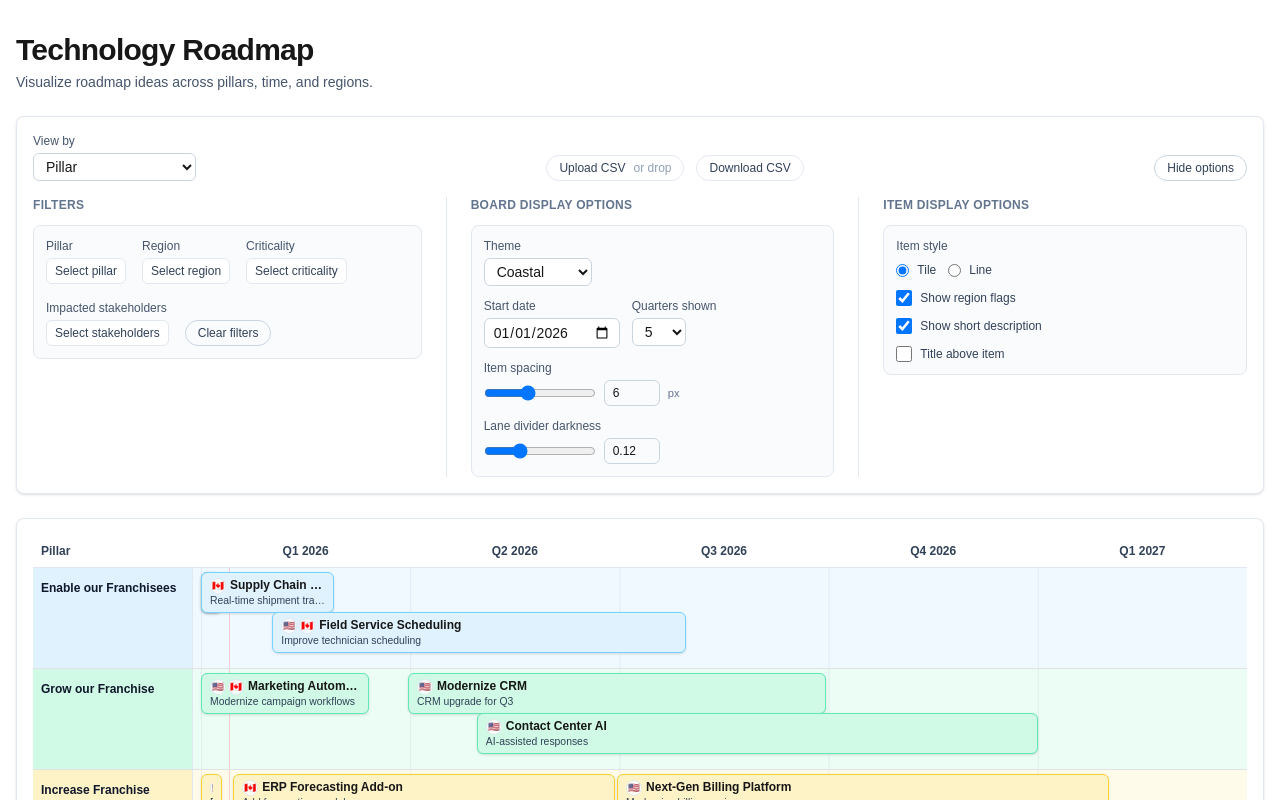
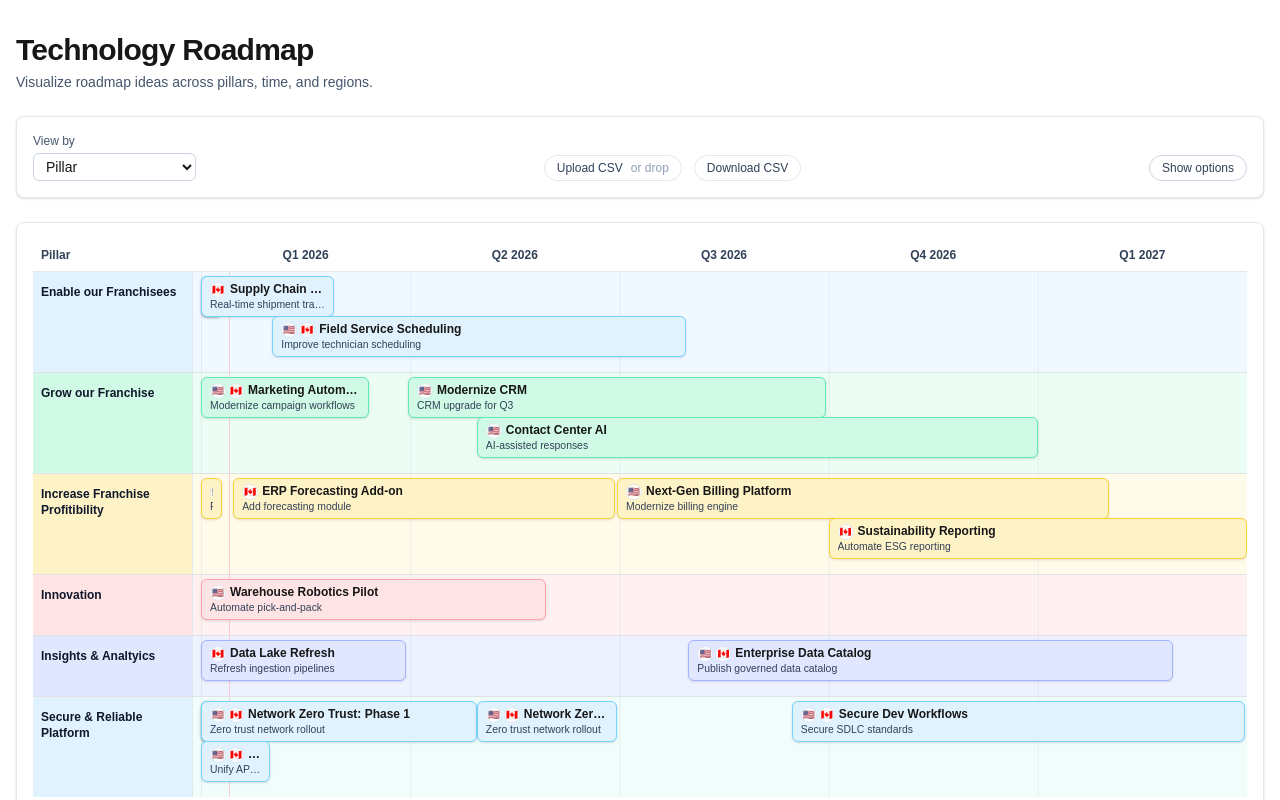
Before and after one commit to afalubi/roadmap-viewer, a Next.js app: page / in a window 1280 px wide. Shown: the top 800 px of the page. Built offline with nearby package versions, Linux system fonts and the light colour scheme.

Commit message:
feat: persisting collapse state to user session

```diff
--- a/src/app/page.tsx
+++ b/src/app/page.tsx
@@ -51,6 +51,7 @@ export default function HomePage() {
   );
   const [quartersToShow, setQuartersToShow] = useState(5);
   const [isHydrated, setIsHydrated] = useState(false);
+  const [isHeaderCollapsed, setIsHeaderCollapsed] = useState(true);
 
   useEffect(() => {
     loadRoadmap().then((data) => {
@@ -111,6 +112,7 @@ export default function HomePage() {
         };
         startDate: string;
         quartersToShow: number;
+        isHeaderCollapsed: boolean;
       }>;
 
       if (parsed.selectedPillars) setSelectedPillars(parsed.selectedPillars);
@@ -124,6 +126,9 @@ export default function HomePage() {
       if (parsed.displayOptions) setDisplayOptions(parsed.displayOptions);
       if (parsed.startDate) setStartDate(parsed.startDate);
       if (parsed.quartersToShow) setQuartersToShow(parsed.quartersToShow);
+      if (typeof parsed.isHeaderCollapsed === 'boolean') {
+        setIsHeaderCollapsed(parsed.isHeaderCollapsed);
+      }
     } catch {
       // Ignore corrupted storage entries.
     } finally {
@@ -143,6 +148,7 @@ export default function HomePage() {
       displayOptions,
       startDate,
       quartersToShow,
+      isHeaderCollapsed,
     };
     localStorage.setItem(settingsKey, JSON.stringify(payload));
   }, [
@@ -156,6 +162,7 @@ export default function HomePage() {
     displayOptions,
     startDate,
     quartersToShow,
+    isHeaderCollapsed,
     settingsKey,
   ]);
 
@@ -235,6 +242,8 @@ export default function HomePage() {
             setCurrentCsvText(text);
           }}
           onCsvDownload={handleCsvDownload}
+          isHeaderCollapsed={isHeaderCollapsed}
+          setIsHeaderCollapsed={setIsHeaderCollapsed}
         />
 
         <RoadmapTimeline
--- a/src/components/roadmap/RoadmapFilters.tsx
+++ b/src/components/roadmap/RoadmapFilters.tsx
@@ -68,6 +68,8 @@ interface Props {
   setQuartersToShow: (value: number) => void;
   onCsvUpload: (text: string) => void;
   onCsvDownload: () => void;
+  isHeaderCollapsed: boolean;
+  setIsHeaderCollapsed: (value: boolean) => void;
 }
 
 export function RoadmapFilters({
@@ -92,8 +94,9 @@ export function RoadmapFilters({
   setQuartersToShow,
   onCsvUpload,
   onCsvDownload,
+  isHeaderCollapsed,
+  setIsHeaderCollapsed,
 }: Props) {
-  const [isCollapsed, setIsCollapsed] = useState(false);
   const [isDragging, setIsDragging] = useState(false);
   const pillars = Array.from(
     new Set(items.map((i) => i.pillar).filter(Boolean)),
@@ -284,14 +287,14 @@ export function RoadmapFilters({
         </div>
         <button
           type="button"
-          onClick={() => setIsCollapsed((prev) => !prev)}
+          onClick={() => setIsHeaderCollapsed(!isHeaderCollapsed)}
           className="text-xs px-3 py-1 rounded-full border border-slate-300 text-slate-700 hover:bg-slate-100"
         >
-          {isCollapsed ? 'Show options' : 'Hide options'}
+          {isHeaderCollapsed ? 'Show options' : 'Hide options'}
         </button>
       </div>
 
-      {isCollapsed ? null : (
+      {isHeaderCollapsed ? null : (
         <div className="grid gap-6 grid-cols-[minmax(0,1fr)_minmax(0,1fr)_minmax(0,1fr)]">
         <div className="space-y-3">
           <div className="text-xs font-semibold uppercase tracking-wide text-slate-500">
```
